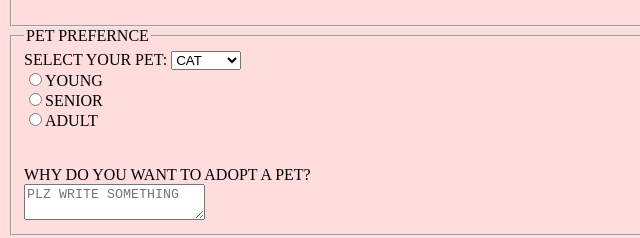
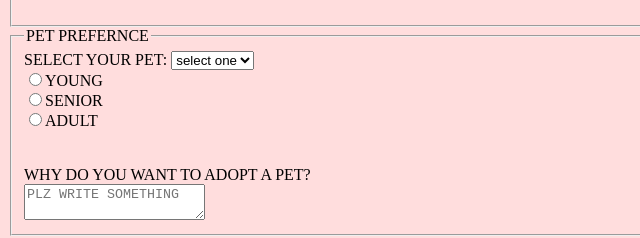
Before and after one commit to BiSwAHuB25/PET-ADOPTION-HOME-PAGE, a plain HTML site: page index.html in a window 1280 px wide. Shown: the part 403-641 px from the top of the page, 0-640 px from the left. Drawn offline with Linux system fonts and the light colour scheme.

Commit message:
nothing just minor change

```diff
--- a/index.html
+++ b/index.html
@@ -30,7 +30,8 @@
     <FIELDSET>
         <LEGEND>PET PREFERNCE</LEGEND>
         SELECT YOUR PET:
-        <SELECT NAME="PET" PLACE HOLDER="SELECT ONE">
+        <SELECT NAME="PET" >
+            <option value="select one">select one</option>
             <OPTION VALUE="CAT">CAT</OPTION>
             <OPTION VALUE="DOG">DOG</OPTION>
             <OPTION VALUE="TIGER">TIGER</OPTION>
```
